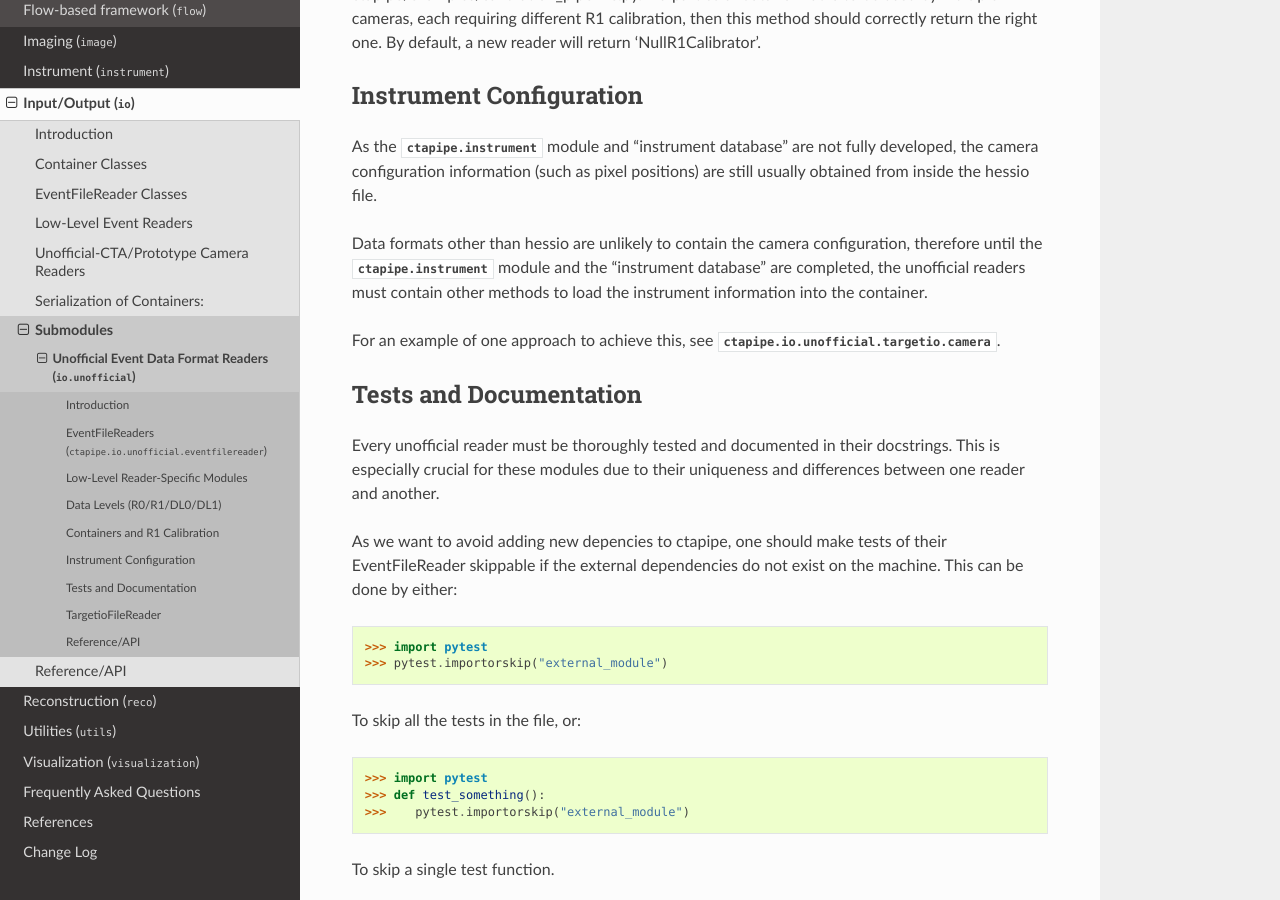
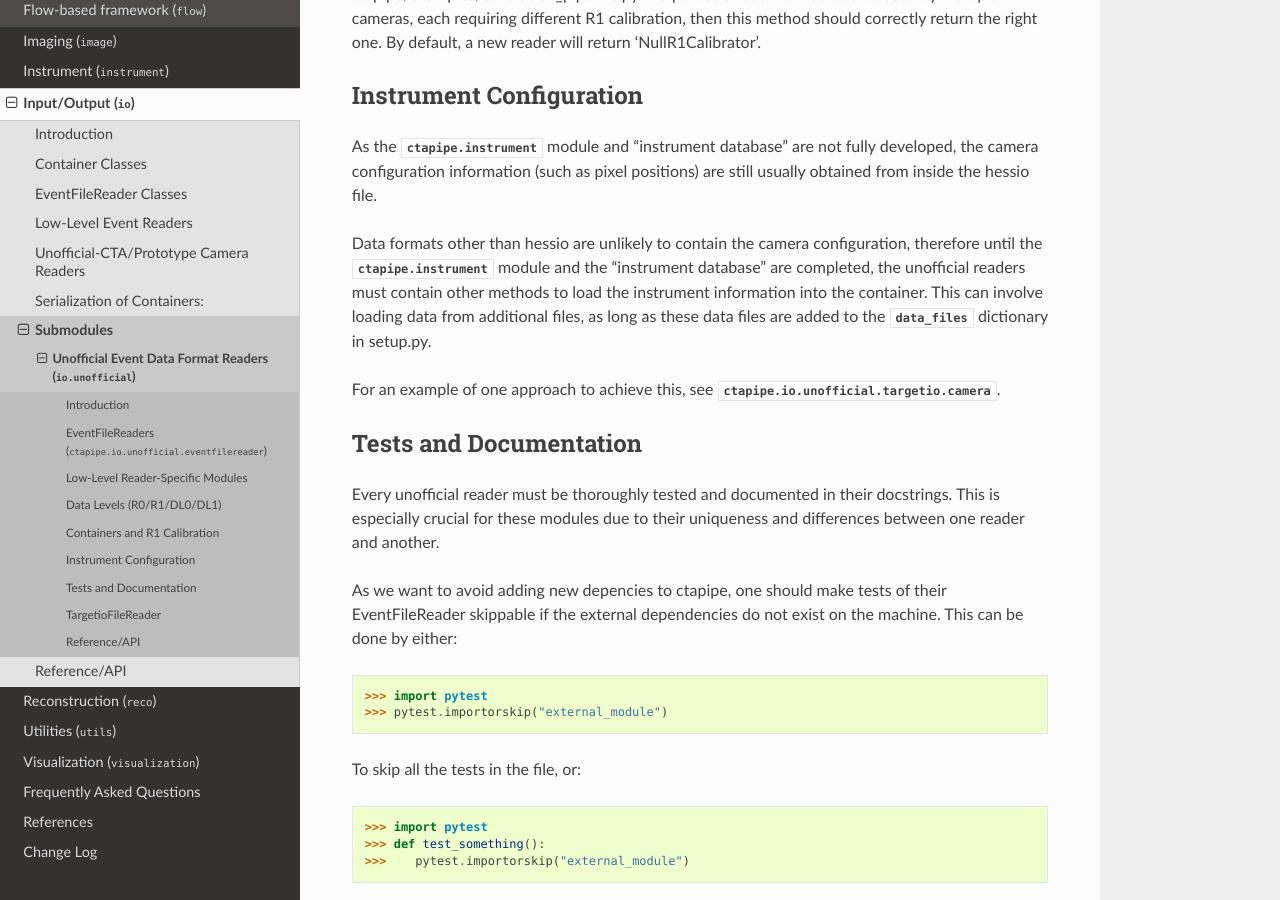
Before and after one commit to cta-observatory/ctapipe, a Sphinx documentation site: the page built from docs/io/index_unofficial.rst, in a window 1280 px wide and 900 px high, scrolled down 2935 px. Built offline with Sphinx 7.4.7 and the Read the Docs theme 2.0.0, drawn with Linux system fonts in a browser that asks for light colours; the version number could not be read and is left out.

Commit message:
Added the data files to package_data in setup.py so they are installed with ctapipe

```diff
--- a/docs/io/index_unofficial.rst
+++ b/docs/io/index_unofficial.rst
@@ -164,7 +164,9 @@ still usually obtained from inside the hessio file.
 Data formats other than hessio are unlikely to contain the camera
 configuration, therefore until the `ctapipe.instrument` module and the
 "instrument database" are completed, the unofficial readers must contain other
-methods to load the instrument information into the container.
+methods to load the instrument information into the container. This can
+involve loading data from additional files, as long as these data files are
+added to the `data_files` dictionary in setup.py.
 
 For an example of one approach to achieve this, see
 `ctapipe.io.unofficial.targetio.camera`.
```
Also changed, not shown: setup.py (+10 -1 lines).
